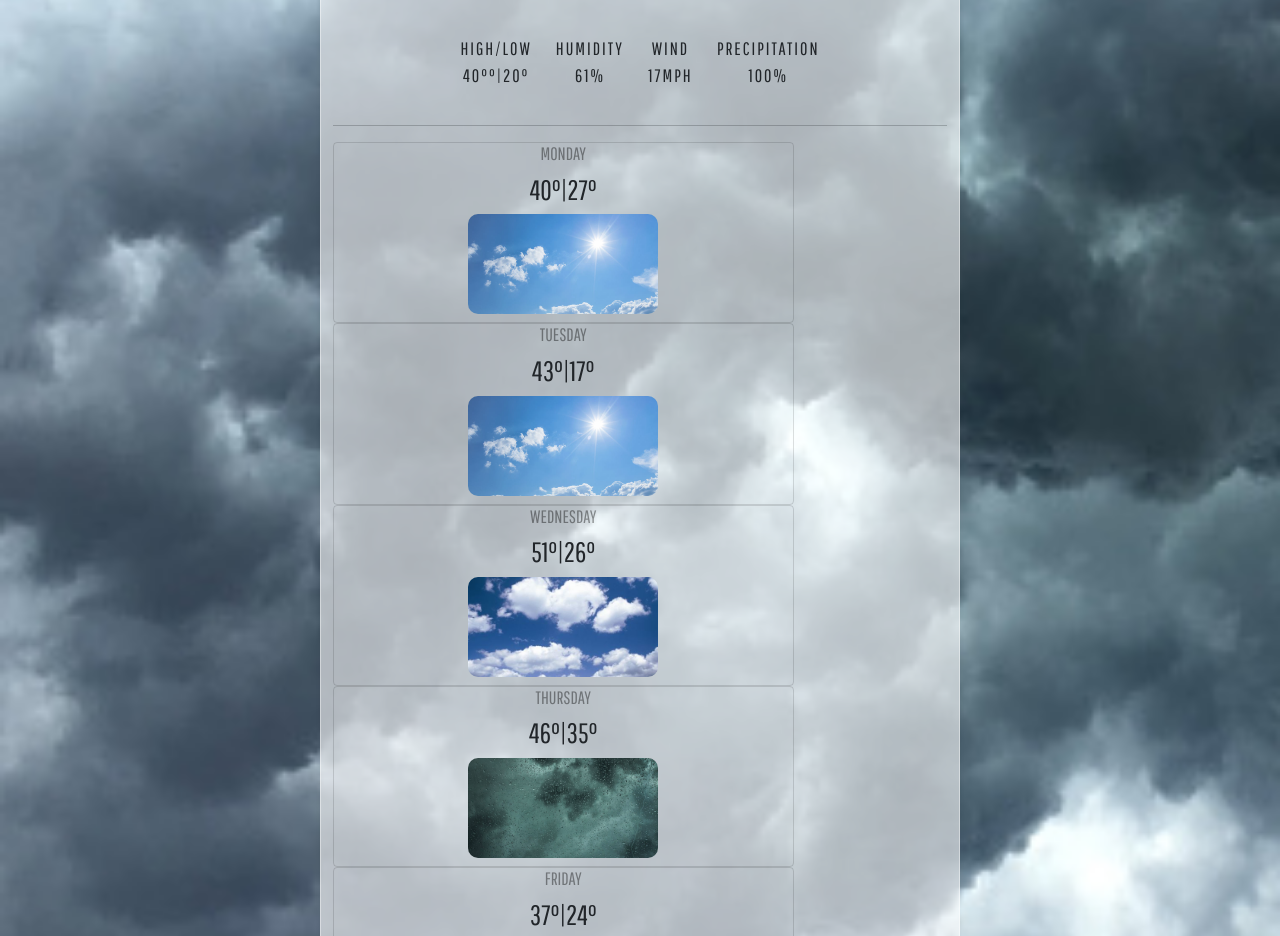
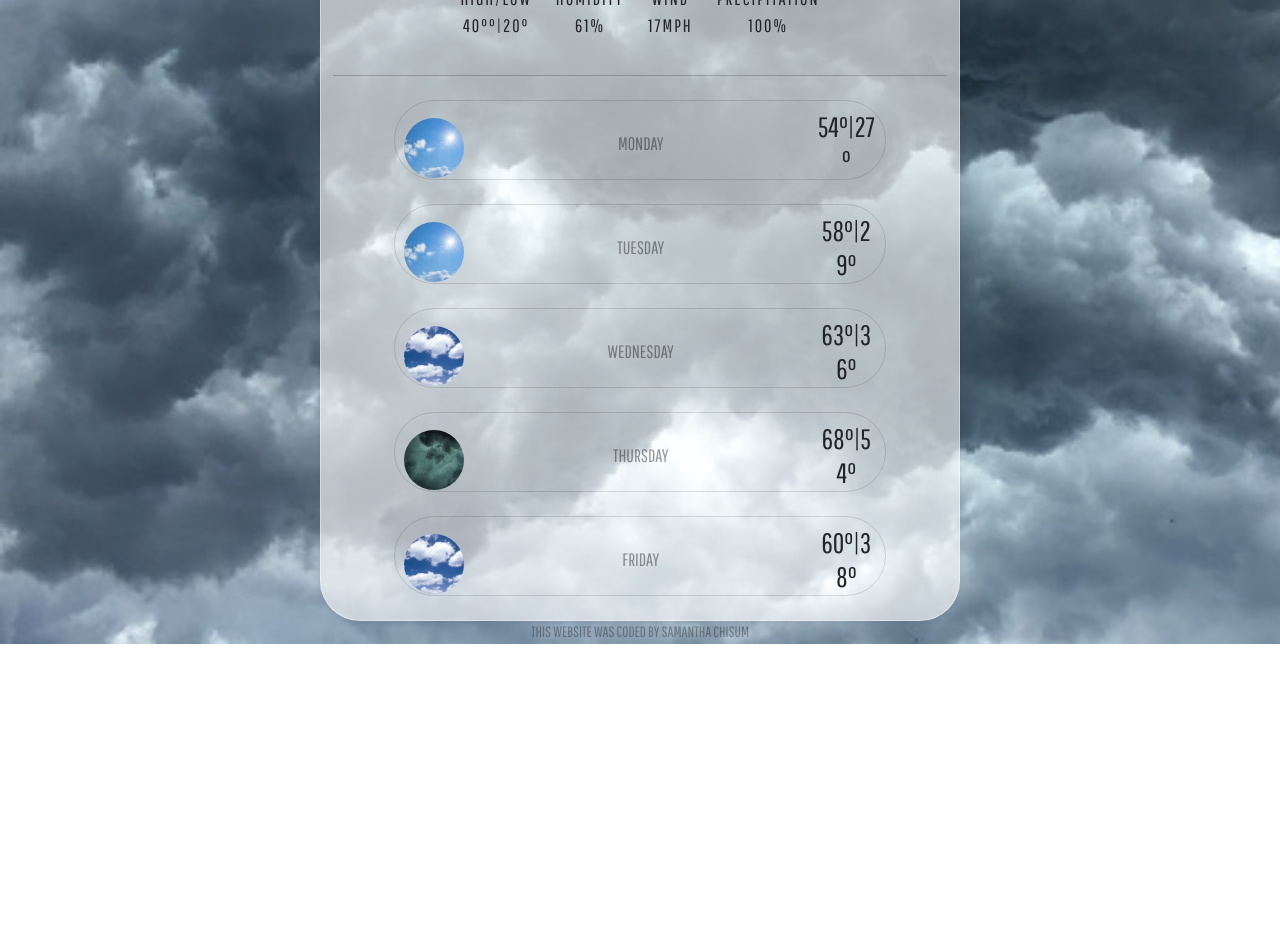
Before and after one commit to SamanthaJChisum/Weather-App-Current, a plain HTML site: page index.html in a window 1280 px wide. Shown: the part 240-1176 px from the top of the page. After the commit the page ends 884 px from the top, so only its background shows below. Drawn offline with nearby package versions, Linux system fonts and the light colour scheme; no server answers.

Commit message:
Corrected layout of all elements
Forecast has been centered and rounded with spacing corrected.

```diff
--- a/index.html
+++ b/index.html
@@ -27,7 +27,10 @@
   <body>
     <div class="container shadow-sm">
       <div class="d-flex justify-content-center">
-        <form class="row row-cols-lg-auto g-3 align-items-center" id="search-form">
+        <form
+          class="row row-cols-lg-auto g-3 align-items-center"
+          id="search-form"
+        >
           <div class="col-12">
             <input
               type="search"
@@ -39,14 +42,20 @@
             />
           </div>
           <div class="col-12">
-            <input type="submit" value="Submit" class="form-control btn btn-promary shadow-sm w-100"/>
+            <input
+              type="submit"
+              value="Submit"
+              class="form-control btn btn-promary shadow-sm w-100"
+            />
           </div>
           <div class="col-12">
-            <button class="btn btn-success w-100" id="current-location-button">Locate Me</button>
+            <button class="btn btn-success w-100" id="current-location-button">
+              Locate Me
+            </button>
           </div>
         </form>
       </div>
-      <hr/>
+      <hr />
       <div class="date-time">
         <h4>Sunday|January,17|8:01</h4>
       </div>
@@ -56,16 +65,17 @@
 
       <div class="weather-content">
         <h1 id="current-temp"></h1>
-        <h2><span><a href="" class="celsius">C°</a></span> | <span><a href="" class="fahrenheit">F°</a></span></h2>
+        <h2>
+          <span><a href="" class="celsius">C°</a></span> |
+          <span><a href="" class="fahrenheit">F°</a></span>
+        </h2>
         <h3 id="current-weather"></h3>
       </div>
 
       <div class="current-factors">
         <div class="row">
           <div class="col">
-              <div>
-              High/Low
-              </div>
+            <div>High/Low</div>
             <div class="row">
               <div class="col">
                 <span id="high">40°</span>°|<span id="low">20</span>°
@@ -73,84 +83,100 @@
             </div>
           </div>
           <div class="col">
-              <div>
-              Humidity
-              </div>
+            <div>Humidity</div>
             <div class="row">
-                <div class="col">
-                <span id="humidity">61</span>%
-                </div>
+              <div class="col"><span id="humidity">61</span>%</div>
             </div>
           </div>
           <div class="col">
-              <div>
-              Wind
-              </div>
+            <div>Wind</div>
             <div class="row">
-                <div class="col">
-                <span id="wind-speed">17</span>MPH
-                </div>
+              <div class="col"><span id="wind-speed">17</span>MPH</div>
             </div>
           </div>
           <div class="col">
-              <div>
-              Precipitation
-              </div>
+            <div>Precipitation</div>
             <div class="row">
-                <div class="col">
-                <span id="rain">100</span>%
+              <div class="col"><span id="rain">100</span>%</div>
             </div>
           </div>
         </div>
       </div>
-        </div>
-        <hr/>
+      <hr />
       <div class="forecast">
         <div class="wrap">
-            </div class="row justify-content-md-center">
-              <div class="col col-sm-9">
-                <div class="card" style="background-color: transparent;">
-                  <div class="card-info">
+          <div class="card mt-4">
+            <div class="row">
+              <div class="col-auto" ;>
+                <img src="img/Sunshine.jpeg" />
+              </div>
+              <div class="col">
+                <div class="card-block px-2">
                   <h2 class="card-title"><span>Monday</span></h2>
-                  <h3 class="card-description"><span>40°|27°</span><h3>
-                  <div class="card-image"><img src="img/Sunshine.jpeg" alt="sunny" width="200"></div>
+                </div>
+              </div>
+              <div class="col-2">
+                <h3 class="card-description"><span>54°|27°</span></h3>
               </div>
             </div>
           </div>
-            <div class="col col-sm-9">
-              <div class="card"style="background-color: transparent;">
-                <div class="card-info">
+          <div class="card mt-4">
+            <div class="row">
+              <div class="col-auto" ;>
+                <img src="img/Sunshine.jpeg" />
+              </div>
+              <div class="col">
+                <div class="card-block px-2">
                   <h2 class="card-title"><span>Tuesday</span></h2>
-                  <h3 class="card-description"><span>43°|17°</span><h3>
-                  <div class="card-image"><img src="img/Sunshine.jpeg" alt="sunny" width="200"></div>
+                </div>
+              </div>
+              <div class="col-2">
+                <h3 class="card-description"><span>58°|29°</span></h3>
               </div>
             </div>
           </div>
-            <div class="col col-sm-9">
-              <div class="card" style="background-color: transparent;">
-                <div class="card-info">
+          <div class="card mt-4">
+            <div class="row">
+              <div class="col-auto" ;>
+                <img src="img/PartlyCloudy.jpeg" />
+              </div>
+              <div class="col">
+                <div class="card-block px-2">
                   <h2 class="card-title"><span>Wednesday</span></h2>
-                  <h3 class="card-description"><span>51°|26°</span><h3>
-                  <div class="card-image"><img src="img/PartlyCloudy.jpeg" alt="cloudy" width="200"></div>
+                </div>
+              </div>
+              <div class="col-2">
+                <h3 class="card-description"><span>63°|36°</span></h3>
               </div>
             </div>
           </div>
-            <div class="col col-sm-9">
-              <div class="card" style="background-color: transparent;">
-                <div class="card-info">
+          <div class="card mt-4">
+            <div class="row">
+              <div class="col-auto" ;>
+                <img src="img/Raining.jpeg" />
+              </div>
+              <div class="col">
+                <div class="card-block px-2">
                   <h2 class="card-title"><span>Thursday</span></h2>
-                  <h3 class="card-description"><span>46°|35°</span><h3>
-                  <div class="card-image"><img src="img/Raining.jpeg" alt="rain" width="200"></div>
+                </div>
+              </div>
+              <div class="col-2">
+                <h3 class="card-description"><span>68°|54°</span></h3>
               </div>
             </div>
           </div>
-            <div class="col col-sm-9">
-              <div class="card" style="background-color: transparent;">
-                <div class="card-info">
+          <div class="card mt-4 mb-4">
+            <div class="row">
+              <div class="col-auto" ;>
+                <img src="img/PartlyCloudy.jpeg" />
+              </div>
+              <div class="col">
+                <div class="card-block px-2">
                   <h2 class="card-title"><span>Friday</span></h2>
-                  <h3 class="card-description"><span>37°|24°</span><h3>
-                <div class="card-image"><img src="img/SnowDay.jpeg" alt="rain" width="200"></div>
                 </div>
+              </div>
+              <div class="col-2">
+                <h3 class="card-description"><span>60°|38°</span></h3>
               </div>
             </div>
           </div>
--- a/src/styles.css
+++ b/src/styles.css
@@ -12,9 +12,7 @@ body {
   background: rgba(255, 255, 255, 0.6);
   border-radius: 40px;
   max-width: 50%;
-  margin-top: 50px;
-  margin-bottom: 35px;
-  padding-bottom: 50px;
+  margin: 0 auto;
 }
 form {
   display: inline;
@@ -70,28 +68,27 @@ a {
 .card-title {
   font-size: 18px;
 }
-.card-image {
-  max-width: 200px;
-  display: block;
-  margin: 0 auto;
-  border: rgba(1, 1, 1, 0.4);
-  border-radius: 50%;
-}
 .row {
   height: fit-content;
   flex-wrap: nowrap;
+  justify-content: space-evenly;
+  align-items: center;
 }
-.column {
-  width: 150px;
-  letter-spacing: 2px;
-  margin-left: 5px;
-  margin-right: 5px;
+img,
+.card {
+  border-radius: 50px;
+  object-fit: cover;
 }
 img {
-  border-radius: 10px;
-  width: 95%;
-  height: 100px;
-  object-fit: cover;
+  width: 60px;
+  height: 60px;
+}
+.card {
+  padding: 9px;
+  background-color: transparent;
+  width: 80%;
+  height: 80px;
+  margin: 0 auto;
 }
 .credit {
   font-size: 15px;
```
Lines whose indentation alone changed are shown as unchanged.
